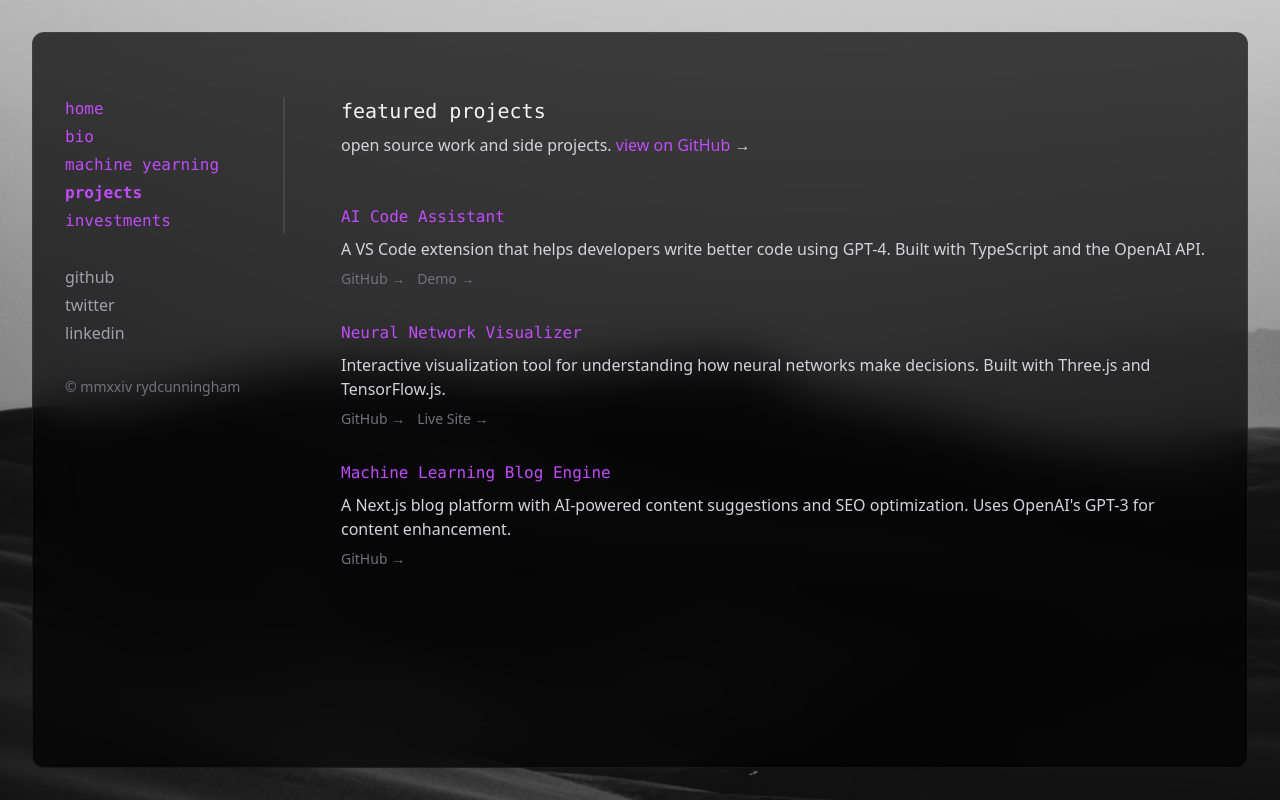
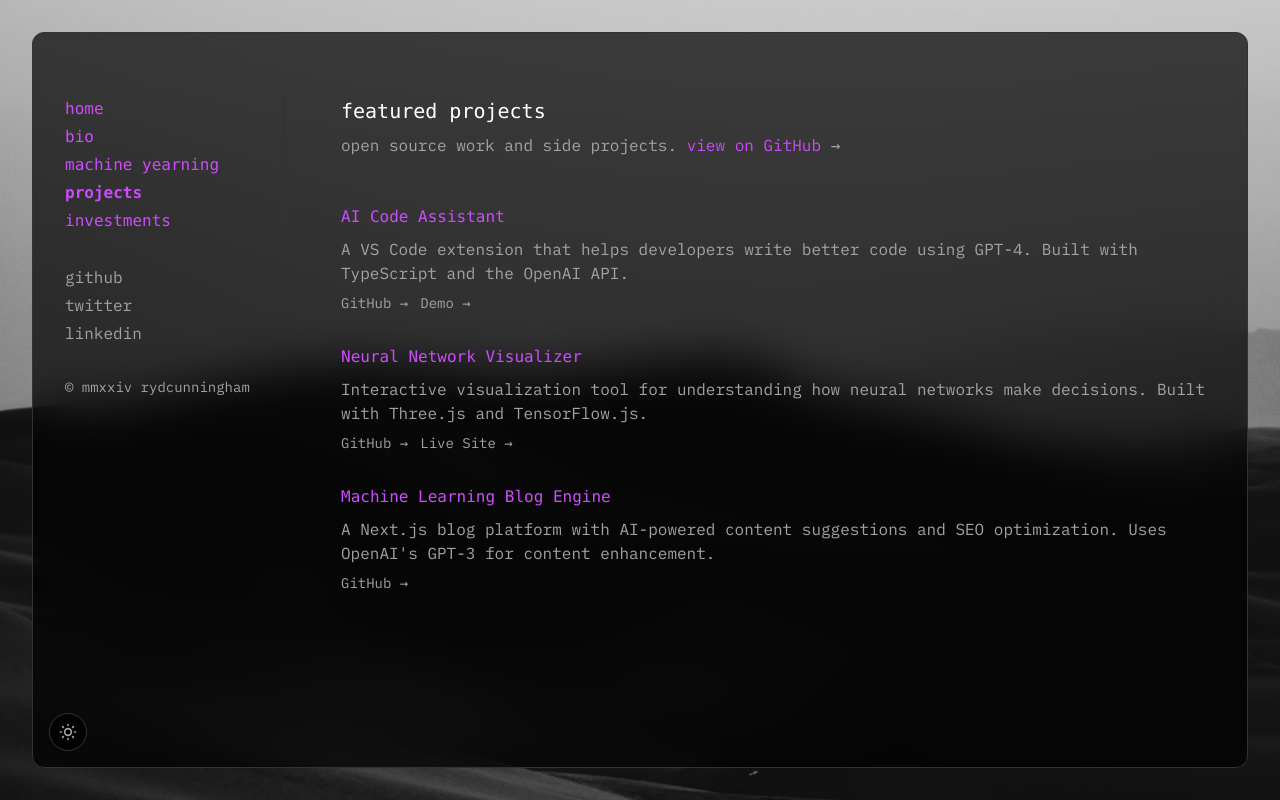
Before and after one commit to rydcunningham/edgerunner, a Next.js app in the folder apps/web/: page /projects in a window 1280 px wide. Built offline with nearby package versions, Linux system fonts and the light colour scheme.

Commit message:
added dark mode toggle and CSS logic

```diff
--- a/apps/web/app/blog/page.tsx
+++ b/apps/web/app/blog/page.tsx
@@ -8,9 +8,9 @@ export default function Blog() {
     <div className="space-y-12">
       <header className="space-y-2">
         <h2 className="text-xl font-mono">machine yearning</h2>
-        <p className="text-zinc-300">
+        <p className="text-muted-foreground">
           subscribe via{' '}
-          <a href="https://edgerunner.substack.com" className="text-[#C14BFC] hover:underline">
+          <a href="https://edgerunner.substack.com" className="text-primary hover:underline">
             Substack
           </a>{' '}
           →
@@ -21,14 +21,14 @@ export default function Blog() {
         {posts.map((post) => (
           <article key={post.slug} className="group">
             <Link href={`/blog/${post.slug}`} className="block space-y-2">
-              <h3 className="text-[#C14BFC] group-hover:underline font-mono">
+              <h3 className="text-primary group-hover:underline font-mono">
                 {post.title}
               </h3>
-              <div className="flex gap-4 text-sm text-zinc-500">
+              <div className="flex gap-4 text-sm text-muted-foreground">
                 <span>{post.date}</span>
                 <span>{post.readTime}</span>
               </div>
-              <p className="text-zinc-300">
+              <p className="text-muted-foreground">
                 {post.excerpt}
               </p>
             </Link>
--- a/apps/web/app/globals.css
+++ b/apps/web/app/globals.css
@@ -1,3 +1,6 @@
+@import url('https://fonts.googleapis.com/css2?family=IBM+Plex+Mono:wght@400;500;600&display=swap');
+@import url('https://fonts.googleapis.com/css2?family=JetBrains+Mono:wght@400;500;600&display=swap');
+
 @tailwind base;
 @tailwind components;
 @tailwind utilities;
@@ -24,6 +27,32 @@
     --input: 0 0% 20%;
     --ring: 284 96% 64%;  /* #C14BFC */
     --radius: 0.5rem;
+    --font-primary: 'IBM Plex Mono', 'Fira Code', 'Consolas', monospace;
+    --font-secondary: 'JetBrains Mono', 'SF Mono', 'Monaco', monospace;
+    --glass-opacity: 0.7;  /* 70% opacity for dark mode */
+  }
+
+  :root[data-theme="light"] {
+    --background: 0 0% 100%;
+    --foreground: 0 0% 0%;
+    --card: 0 0% 100%;
+    --card-foreground: 0 0% 0%;
+    --popover: 0 0% 100%;
+    --popover-foreground: 0 0% 0%;
+    --primary: 284 96% 64%;
+    --primary-foreground: 0 0% 100%;
+    --secondary: 0 0% 96%;
+    --secondary-foreground: 0 0% 0%;
+    --muted: 0 0% 96%;
+    --muted-foreground: 0 0% 25%;
+    --accent: 284 96% 64%;
+    --accent-foreground: 0 0% 100%;
+    --destructive: 0 84% 60%;
+    --destructive-foreground: 0 0% 100%;
+    --border: 0 0% 89%;
+    --input: 0 0% 89%;
+    --ring: 284 96% 64%;
+    --glass-opacity: 0.7;  /* 70% opacity for light mode */
   }
 }
 
@@ -33,6 +62,7 @@
   }
   body {
     @apply bg-background text-foreground antialiased;
+    font-family: var(--font-primary);
   }
 }
 
@@ -40,3 +70,8 @@
 .backdrop-blur-xl {
   transition: backdrop-filter 0.3s ease;
 }
+
+/* You can also target specific elements to use different fonts */
+h1, h2, h3, h4, h5, h6 {
+  font-family: var(--font-secondary);
+}
--- a/apps/web/app/layout.tsx
+++ b/apps/web/app/layout.tsx
@@ -1,5 +1,7 @@
 import './globals.css'
 import { NavLink } from '../components/nav-link'
+import Image from 'next/image'
+import { ThemeToggle } from '../components/theme-toggle'
 
 export default function RootLayout({
   children,
@@ -13,14 +15,14 @@ export default function RootLayout({
         style={{
           backgroundImage: "url('/black_sands.avif')",
           backgroundSize: 'cover',
-          backgroundColor: 'black'
+          backgroundColor: 'hsl(var(--background))'
         }}
       >
         <div className="fixed inset-8">
-          <div className="h-full rounded-xl backdrop-blur-xl bg-black/70 border border-zinc-400/10">
+          <div className="relative h-full rounded-xl backdrop-blur-xl bg-background/[var(--glass-opacity)] border border-border">
             <div className="h-full max-w-7xl mx-auto px-8 py-16 grid grid-cols-[220px,1fr] gap-14">
               <header>
-                <div className="border-r-[2px] border-zinc-200/10 pr-14">
+                <div className="border-r-[2px] border-border pr-14">
                   <nav className="space-y-1 font-mono">
                     <NavLink href="/">home</NavLink>
                     <NavLink href="/bio">bio</NavLink>
@@ -30,17 +32,20 @@ export default function RootLayout({
                   </nav>
                 </div>
                 <div className="mt-8 space-y-1">
-                  <a href="https://github.com/rydcunningham" className="block text-zinc-400 hover:text-[#C14BFC]">github</a>
-                  <a href="https://twitter.com/rydcunningham" className="block text-zinc-400 hover:text-[#C14BFC]">twitter</a>
-                  <a href="https://linkedin.com/in/rydcunningham" className="block text-zinc-400 hover:text-[#C14BFC]">linkedin</a>
+                  <a href="https://github.com/rydcunningham" className="block text-muted-foreground hover:text-primary">github</a>
+                  <a href="https://twitter.com/rydcunningham" className="block text-muted-foreground hover:text-primary">twitter</a>
+                  <a href="https://linkedin.com/in/rydcunningham" className="block text-muted-foreground hover:text-primary">linkedin</a>
                 </div>
-                <div className="mt-8 space-y-1 text-zinc-500 text-sm">
+                <div className="mt-8 space-y-1 text-muted-foreground text-sm">
                   <p>© mmxxiv rydcunningham</p>
                 </div>
               </header>
-              <main className="text-zinc-100 overflow-y-auto">
+              <main className="text-foreground overflow-y-auto">
                 {children}
               </main>
+            </div>
+            <div className="absolute bottom-4 left-4">
+              <ThemeToggle />
             </div>
           </div>
         </div>
--- a/apps/web/app/projects/page.tsx
+++ b/apps/web/app/projects/page.tsx
@@ -3,9 +3,9 @@ export default function Projects() {
     <div className="space-y-12">
       <header className="space-y-2">
         <h2 className="text-xl font-mono">featured projects</h2>
-        <p className="text-zinc-300">
+        <p className="text-muted-foreground">
           open source work and side projects.{' '}
-          <a href="https://github.com/yourusername" className="text-[#C14BFC] hover:underline">
+          <a href="https://github.com/yourusername" className="text-primary hover:underline">
             view on GitHub
           </a>{' '}
           →
@@ -14,37 +14,37 @@ export default function Projects() {
 
       <div className="space-y-8">
         <article className="space-y-2">
-          <h3 className="text-[#C14BFC] font-mono">AI Code Assistant</h3>
-          <p className="text-zinc-300">
+          <h3 className="text-primary font-mono">AI Code Assistant</h3>
+          <p className="text-muted-foreground">
             A VS Code extension that helps developers write better code using GPT-4.
             Built with TypeScript and the OpenAI API.
           </p>
           <div className="flex gap-3 text-sm">
-            <a href="#" className="text-zinc-500 hover:text-[#C14BFC]">GitHub →</a>
-            <a href="#" className="text-zinc-500 hover:text-[#C14BFC]">Demo →</a>
+            <a href="#" className="text-muted-foreground hover:text-primary">GitHub →</a>
+            <a href="#" className="text-muted-foreground hover:text-primary">Demo →</a>
           </div>
         </article>
 
         <article className="space-y-2">
-          <h3 className="text-[#C14BFC] font-mono">Neural Network Visualizer</h3>
-          <p className="text-zinc-300">
+          <h3 className="text-primary font-mono">Neural Network Visualizer</h3>
+          <p className="text-muted-foreground">
             Interactive visualization tool for understanding how neural networks make decisions.
             Built with Three.js and TensorFlow.js.
           </p>
           <div className="flex gap-3 text-sm">
-            <a href="#" className="text-zinc-500 hover:text-[#C14BFC]">GitHub →</a>
-            <a href="#" className="text-zinc-500 hover:text-[#C14BFC]">Live Site →</a>
+            <a href="#" className="text-muted-foreground hover:text-primary">GitHub →</a>
+            <a href="#" className="text-muted-foreground hover:text-primary">Live Site →</a>
           </div>
         </article>
 
         <article className="space-y-2">
-          <h3 className="text-[#C14BFC] font-mono">Machine Learning Blog Engine</h3>
-          <p className="text-zinc-300">
+          <h3 className="text-primary font-mono">Machine Learning Blog Engine</h3>
+          <p className="text-muted-foreground">
             A Next.js blog platform with AI-powered content suggestions and SEO optimization.
             Uses OpenAI's GPT-3 for content enhancement.
           </p>
           <div className="flex gap-3 text-sm">
-            <a href="#" className="text-zinc-500 hover:text-[#C14BFC]">GitHub →</a>
+            <a href="#" className="text-muted-foreground hover:text-primary">GitHub →</a>
           </div>
         </article>
       </div>
--- a/apps/web/components/nav-link.tsx
+++ b/apps/web/components/nav-link.tsx
@@ -10,7 +10,7 @@ export function NavLink({ href, children }: { href: string; children: React.Reac
   return (
     <Link
       href={href}
-      className={`block text-[#C14BFC] ${isActive ? 'font-bold' : 'hover:underline'}`}
+      className={`block text-primary ${isActive ? 'font-bold' : 'hover:underline'}`}
     >
       {children}
     </Link>
--- /dev/null
+++ b/apps/web/components/theme-toggle.tsx
@@ -0,0 +1,29 @@
+'use client'
+
+import { useEffect, useState } from 'react'
+
+export function ThemeToggle() {
+  const [theme, setTheme] = useState('dark')
+
+  useEffect(() => {
+    const root = document.documentElement
+    root.setAttribute('data-theme', theme)
+  }, [theme])
+
+  return (
+    <button
+      onClick={() => setTheme(theme === 'dark' ? 'light' : 'dark')}
+      className="p-2 rounded-full bg-background/[var(--glass-opacity)] border border-border hover:border-border/50 transition-colors"
+    >
+      {theme === 'dark' ? (
+        <svg className="w-5 h-5 text-muted-foreground" fill="none" viewBox="0 0 24 24" stroke="currentColor">
+          <path strokeLinecap="round" strokeLinejoin="round" strokeWidth={2} d="M12 3v1m0 16v1m9-9h-1M4 12H3m15.364 6.364l-.707-.707M6.343 6.343l-.707-.707m12.728 0l-.707.707M6.343 17.657l-.707.707M16 12a4 4 0 11-8 0 4 4 0 018 0z" />
+        </svg>
+      ) : (
+        <svg className="w-5 h-5 text-muted-foreground" fill="none" viewBox="0 0 24 24" stroke="currentColor">
+          <path strokeLinecap="round" strokeLinejoin="round" strokeWidth={2} d="M20.354 15.354A9 9 0 018.646 3.646 9.003 9.003 0 0012 21a9.003 9.003 0 008.354-5.646z" />
+        </svg>
+      )}
+    </button>
+  )
+}
```
Also changed, not shown: apps/web/app/bio/page.tsx (+10 -10 lines), apps/web/app/investments/page.tsx (+9 -9 lines), apps/web/app/page.tsx (+13 -2 lines), apps/web/public/profile.png (added), apps/web/public/wordmark.png (added).
